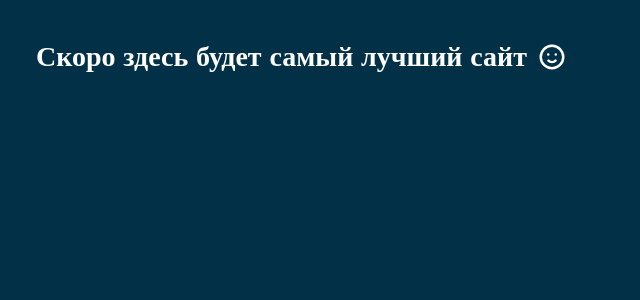
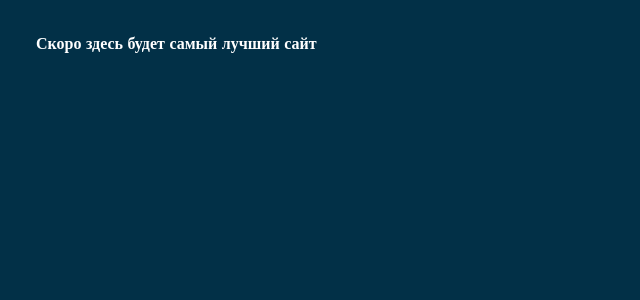
Before and after one commit to Silchenkoofficial/reklem-react, a React (Create React App) app: page / in a window 1280 px wide. Shown: the top 300 px of the page, without its empty margins (0-640 px from the left). Built offline with nearby package versions, Linux system fonts and the light colour scheme.

Commit message:
Deleted smile emoji and changed font size of main title text

```diff
--- a/src/App.js
+++ b/src/App.js
@@ -17,27 +17,12 @@ const App = () => {
           display="flex"
           alignItems="center"
           fontWeight="extrabold"
-          fontSize="28px"
+          fontSize="16px"
+          lineHeight="100%"
           color="#ffffff"
           fontFamily="Nunito"
         >
           Скоро здесь будет самый лучший сайт
-          <svg
-            xmlns="http://www.w3.org/2000/svg"
-            width="30"
-            height="30"
-            fill="none"
-            viewBox="0 0 24 24"
-            stroke="currentColor"
-            style={{ marginLeft: 10 }}
-          >
-            <path
-              stroke-linecap="round"
-              stroke-linejoin="round"
-              stroke-width="2"
-              d="M14.828 14.828a4 4 0 01-5.656 0M9 10h.01M15 10h.01M21 12a9 9 0 11-18 0 9 9 0 0118 0z"
-            />
-          </svg>
         </Text>
       </Box>
       {/* <Box m={4}>
```
